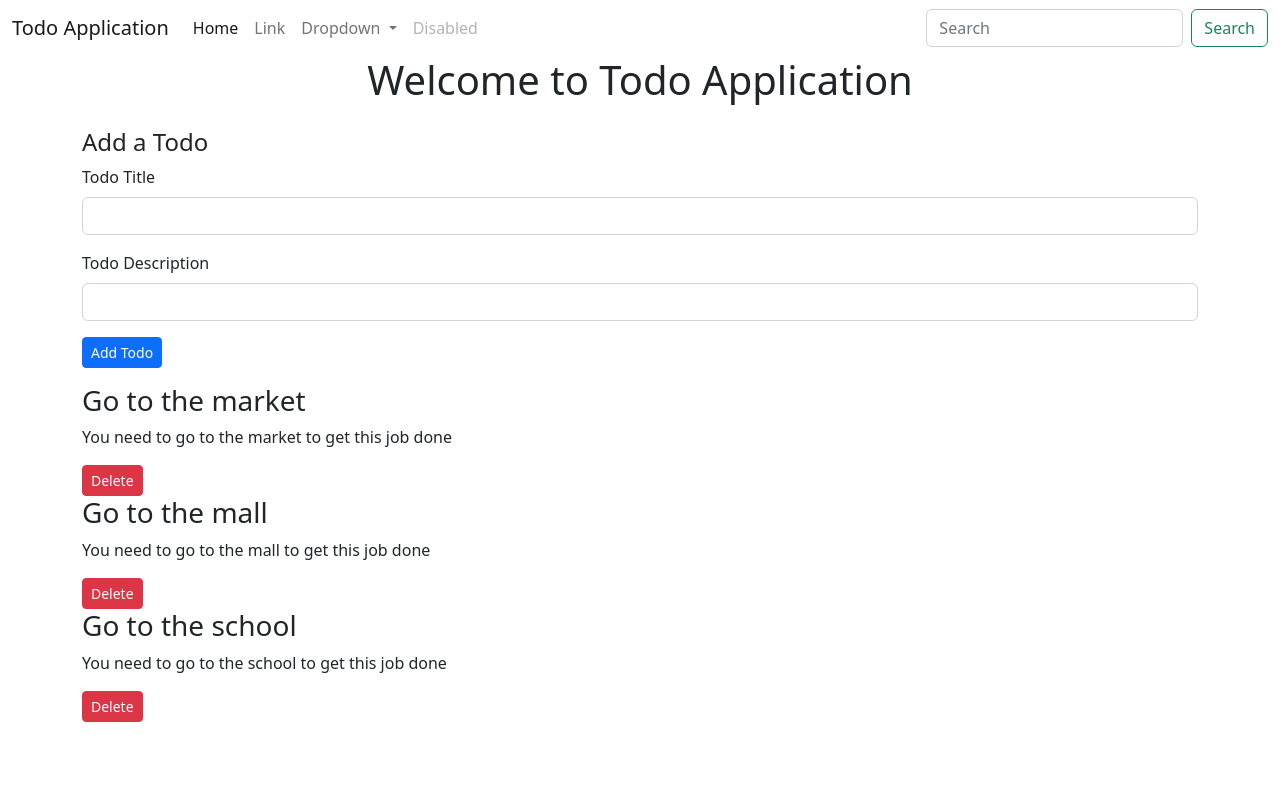
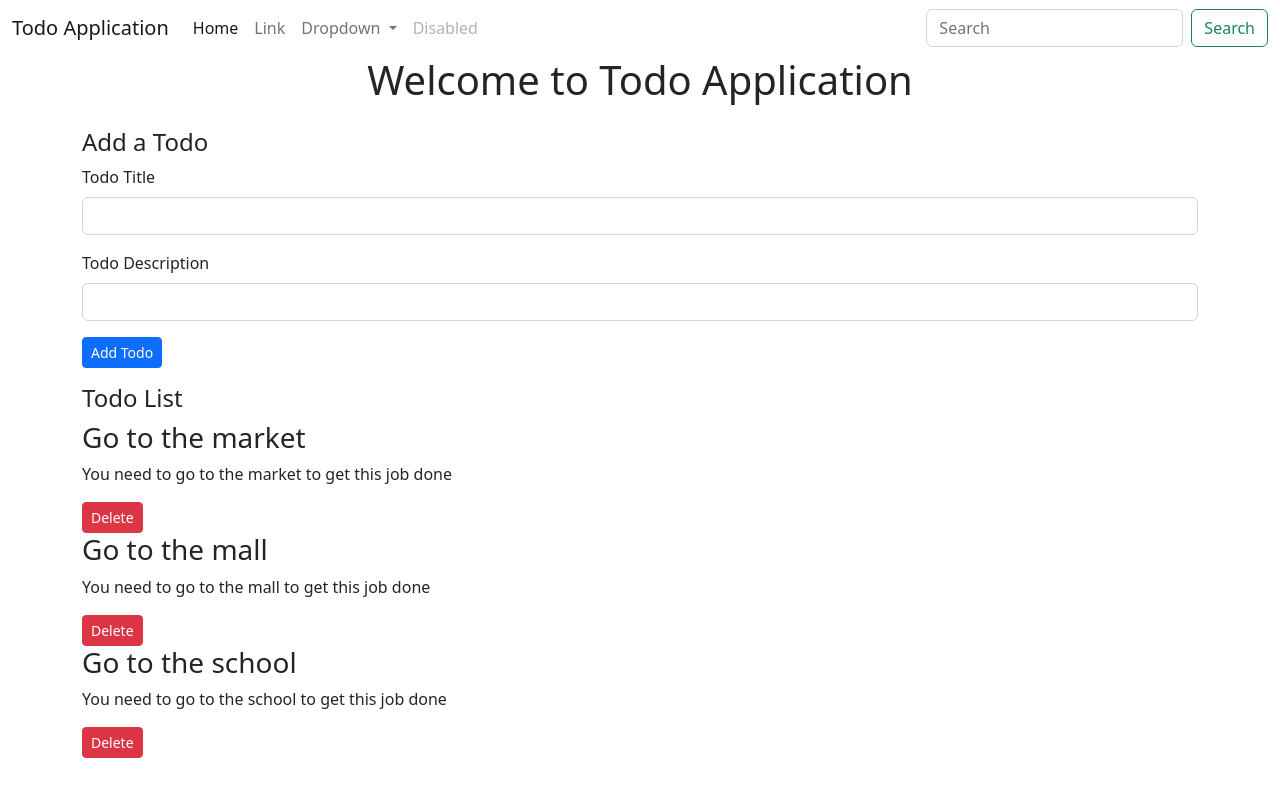
Before and after one commit to debajyoti2050/Angular-Todo-App, an Angular app: page / in a window 1280 px wide. Shown: the top 796 px of the page. Built offline with nearby package versions, Linux system fonts and the light colour scheme.

Commit message:
using ngIf

```diff
--- a/src/app/components/todos/todos.component.html
+++ b/src/app/components/todos/todos.component.html
@@ -1,8 +1,10 @@
-
 <app-add-todo (todoAdd)="addTodo($event)"></app-add-todo>
-<div *ngFor="let todo of todos">
-
-    <app-todo-item [todo]="todo" (todoDelete)="deleteTodo($event)"> </app-todo-item>
+<h4>Todo List</h4>
+<div *ngIf="this.todos.length == 0 ; else elseBlock">No todos to display</div>
+<ng-template #elseBlock>
+  <div *ngFor="let todo of todos">
+    <app-todo-item [todo]="todo" (todoDelete)="deleteTodo($event)">
+    </app-todo-item>
     <!-- <li>{{todo.sno}} - {{todo.title}} - {{todo.desc}} </li> -->
-
-</div>
+  </div>
+</ng-template>
```
